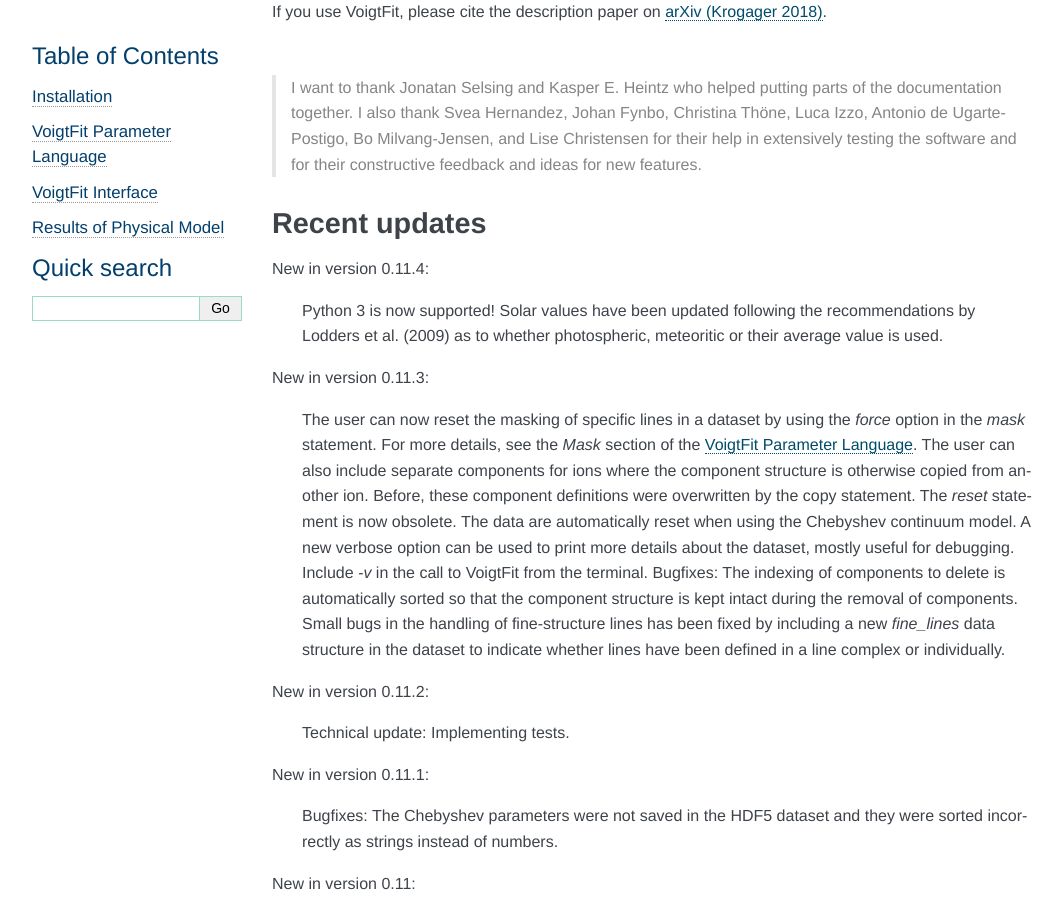
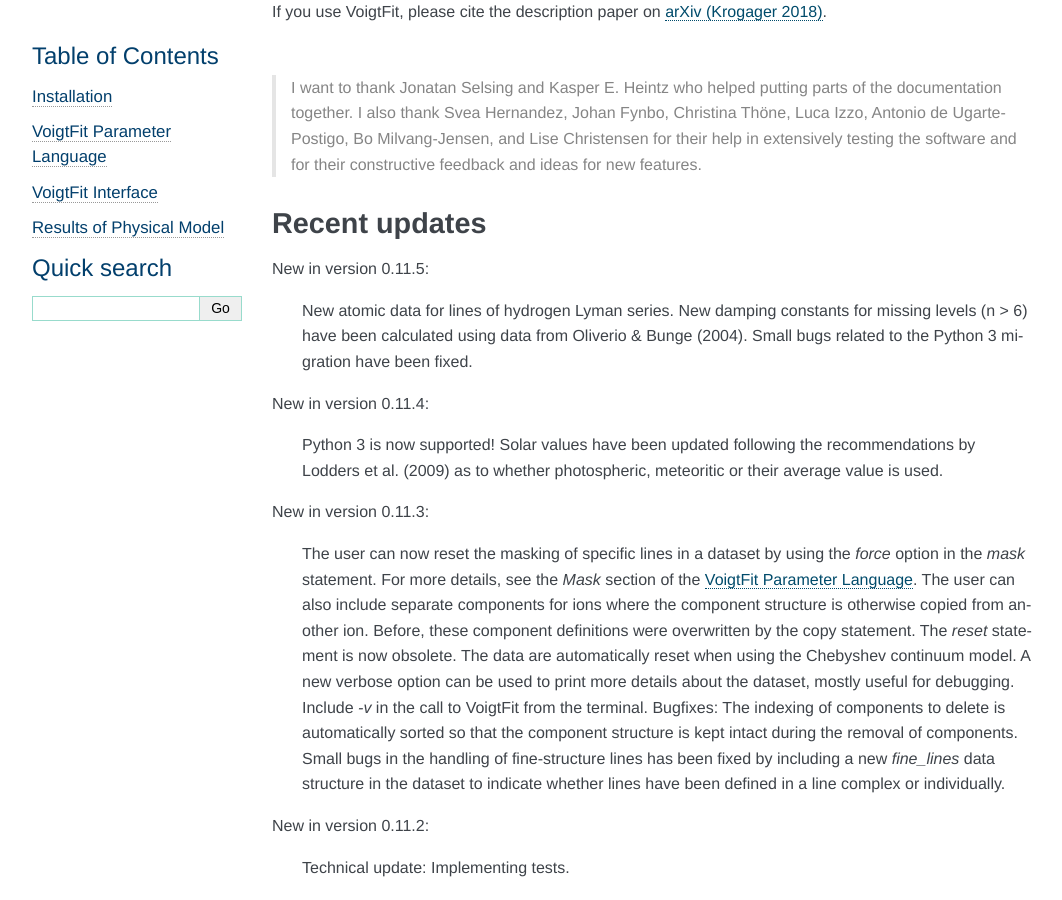
Before and after one commit to jkrogager/VoigtFit, a Sphinx documentation site: the page built from docs/index.rst, in a window 1280 px wide and 900 px high, scrolled down 412 px. Shown: the whole window, without its empty margins (98-1160 px from the left). Built offline with Sphinx 7.4.7, drawn with Linux system fonts in a browser that asks for light colours.

Commit message:
updated docs

```diff
--- a/docs/index.rst
+++ b/docs/index.rst
@@ -34,6 +34,13 @@
 
 Recent updates
 --------------
+
+New in version 0.11.5:
+
+  New atomic data for lines of hydrogen Lyman series. New damping constants for missing levels (n > 6)
+  have been calculated using data from Oliverio & Bunge (2004).
+  Small bugs related to the Python 3 migration have been fixed.
+
 
 New in version 0.11.4:
 
```
